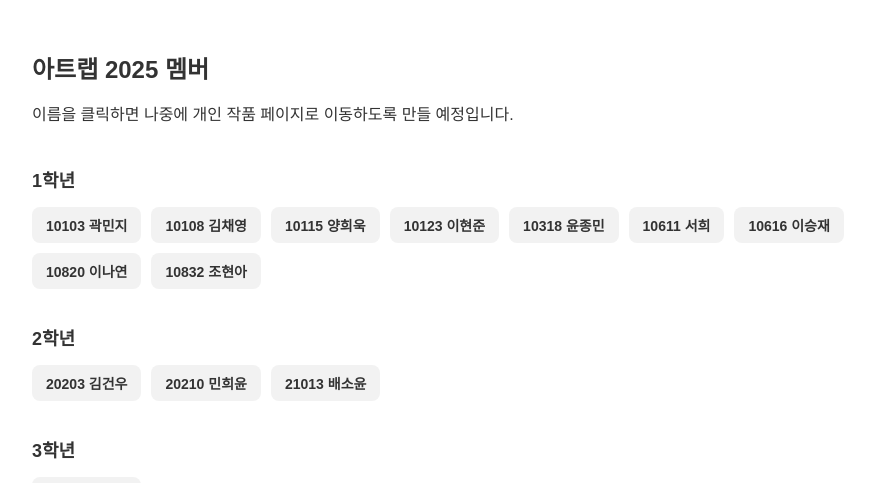
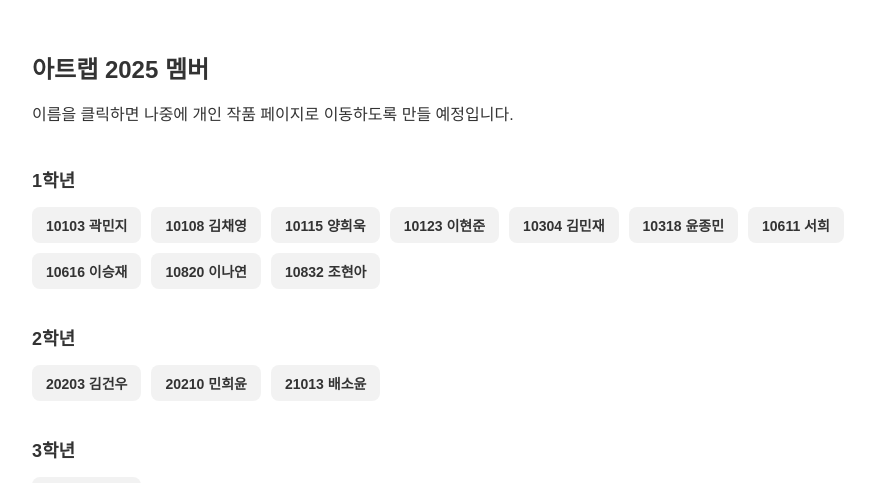
Before and after one commit to pek9931937-glitch/artlab-2025, a Flask app: page / in a window 1280 px wide. Shown: the part 259-742 px from the top of the page, without its empty margins (158-1033 px from the left). Run offline with Flask 3, Linux system fonts and the light colour scheme.

Commit message:
Update index.html

```diff
--- a/templates/index.html
+++ b/templates/index.html
@@ -25,17 +25,18 @@
     <div class="member-list">
 
         <!-- 1학년 -->
-       <h3 class="grade-title">1학년</h3>
+    <h3 class="grade-title">1학년</h3>
+
 <a class="member" href="/student/곽민지">10103 곽민지</a>
 <a class="member" href="/student/김채영">10108 김채영</a>
 <a class="member" href="/student/양희욱">10115 양희욱</a>
 <a class="member" href="/student/이현준">10123 이현준</a>
+<a class="member" href="/student/김민재">10304 김민재</a>
 <a class="member" href="/student/윤종민">10318 윤종민</a>
 <a class="member" href="/student/서희">10611 서희</a>
 <a class="member" href="/student/이승재">10616 이승재</a>
 <a class="member" href="/student/이나연">10820 이나연</a>
 <a class="member" href="/student/조현아">10832 조현아</a>
-
 
         <!-- 2학년 -->
         <h3 class="grade-title">2학년</h3>
```
